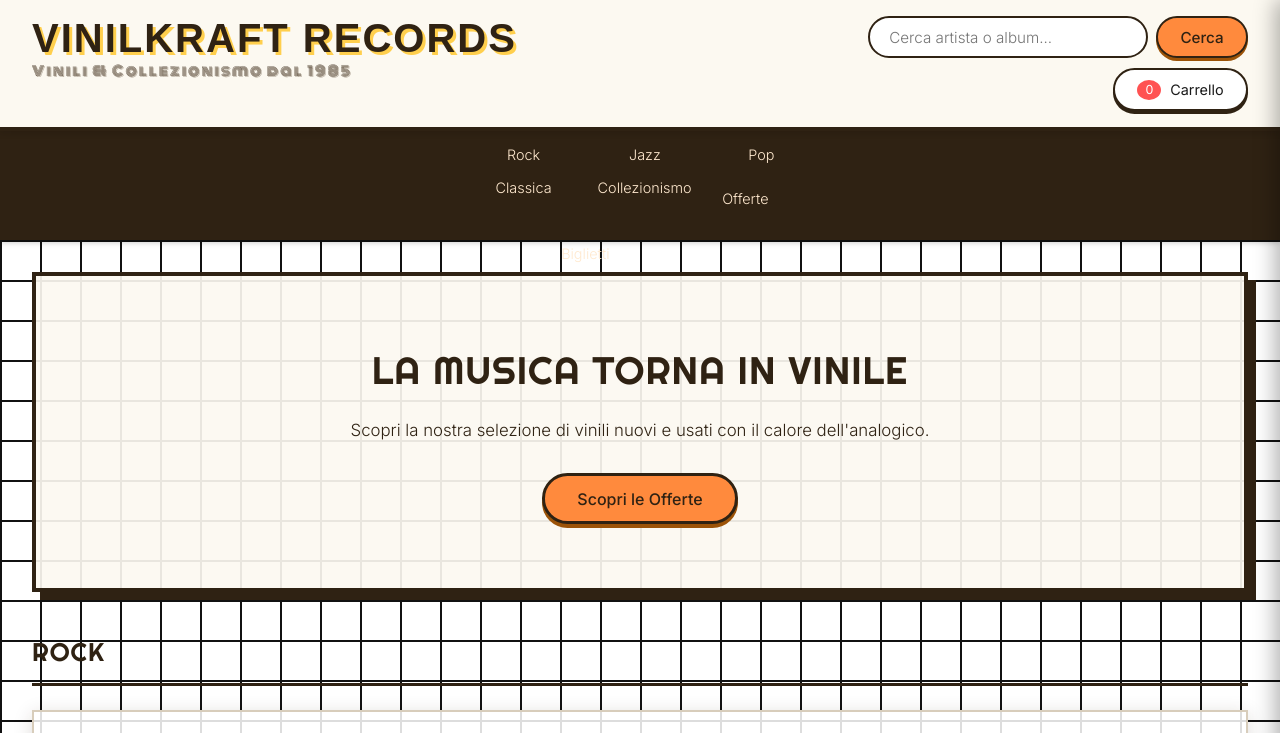
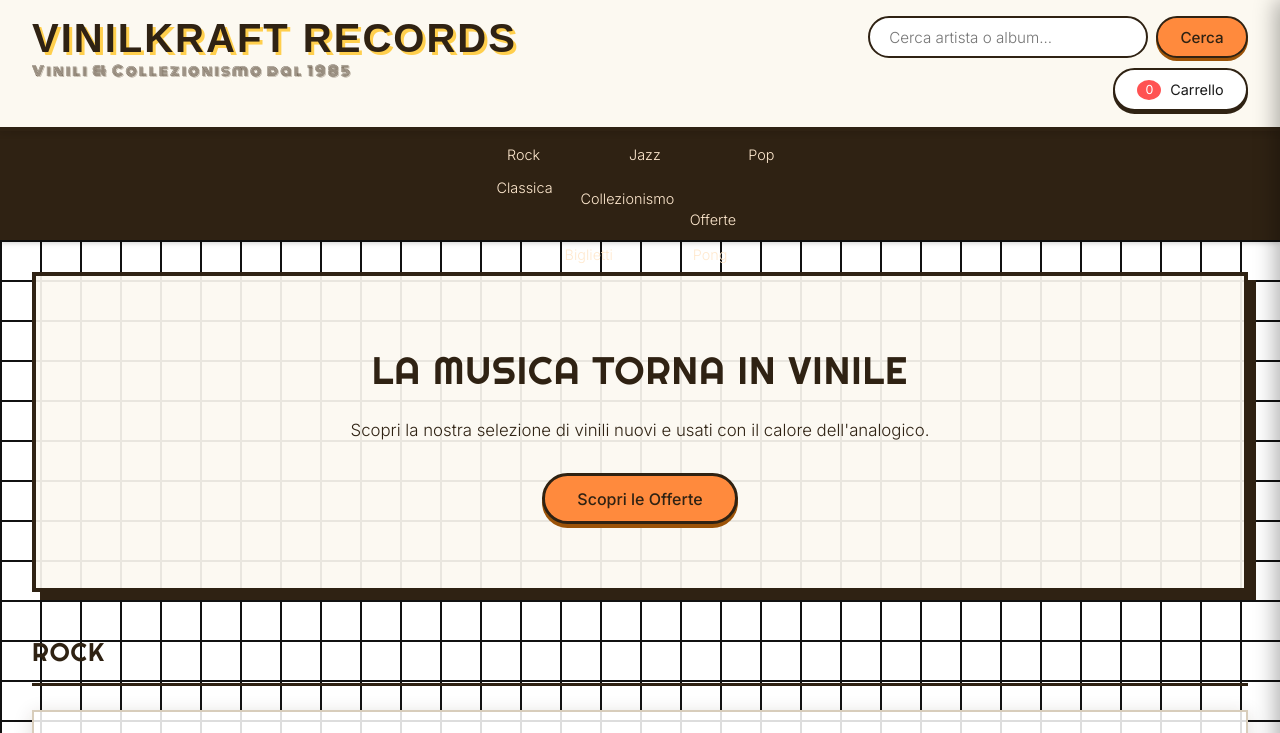
Before and after one commit to elenaluzzi/vinilkraft-records, a plain HTML site: page index.html in a window 1280 px wide. Shown: the top 733 px of the page. Drawn offline with nearby package versions, Linux system fonts and the light colour scheme; a web font is replaced by a local one.

Commit message:
feat(pong): add navigation link from Vinilkraft to Pong game

```diff
--- a/index.html
+++ b/index.html
@@ -37,6 +37,7 @@
             <li><a href="#collezionismo">Collezionismo</a></li>
             <li><a href="#offerte">Offerte</a></li>
             <li><a href="#biglietti">Biglietti</a></li>
+            <li><a href="testsuperpowers/pong.html">Pong</a></li>
         </ul>
     </nav>
 
```
